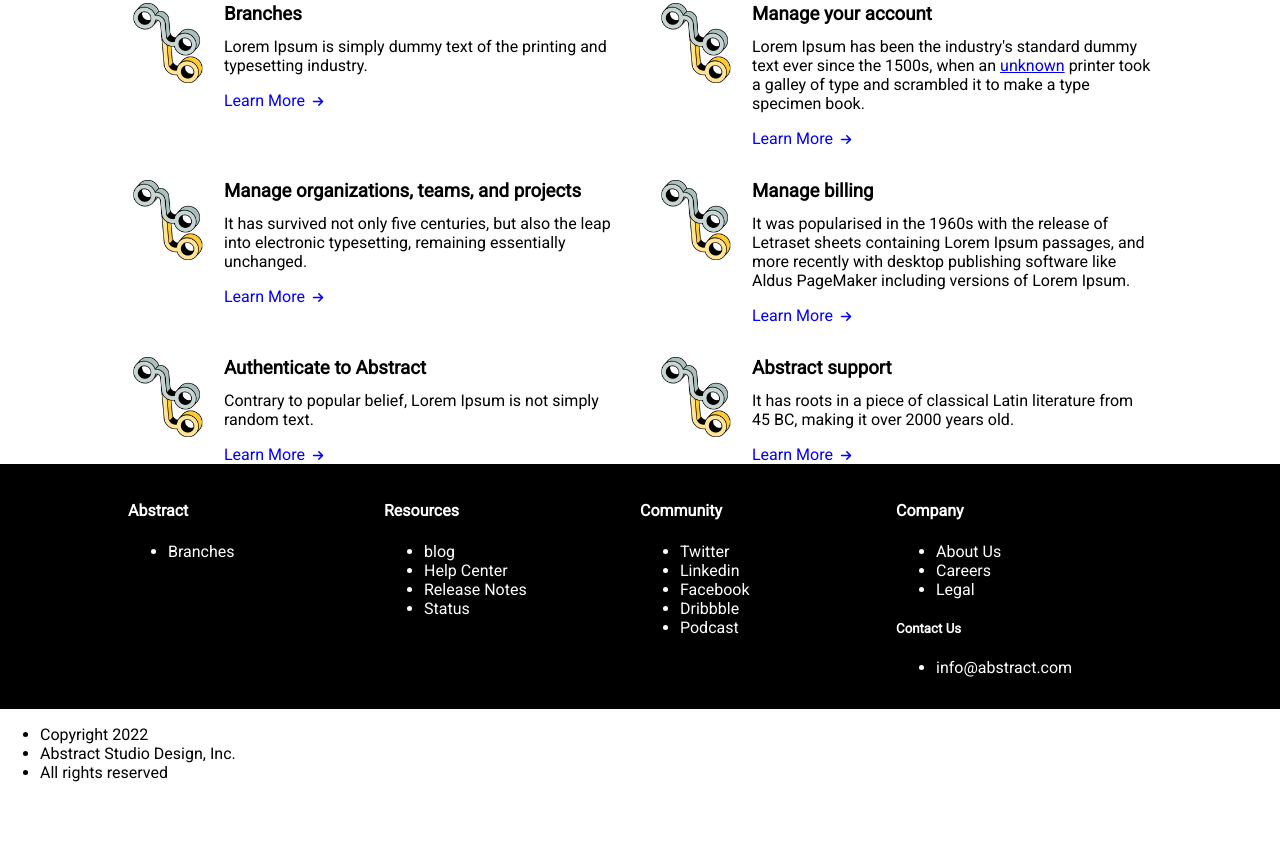
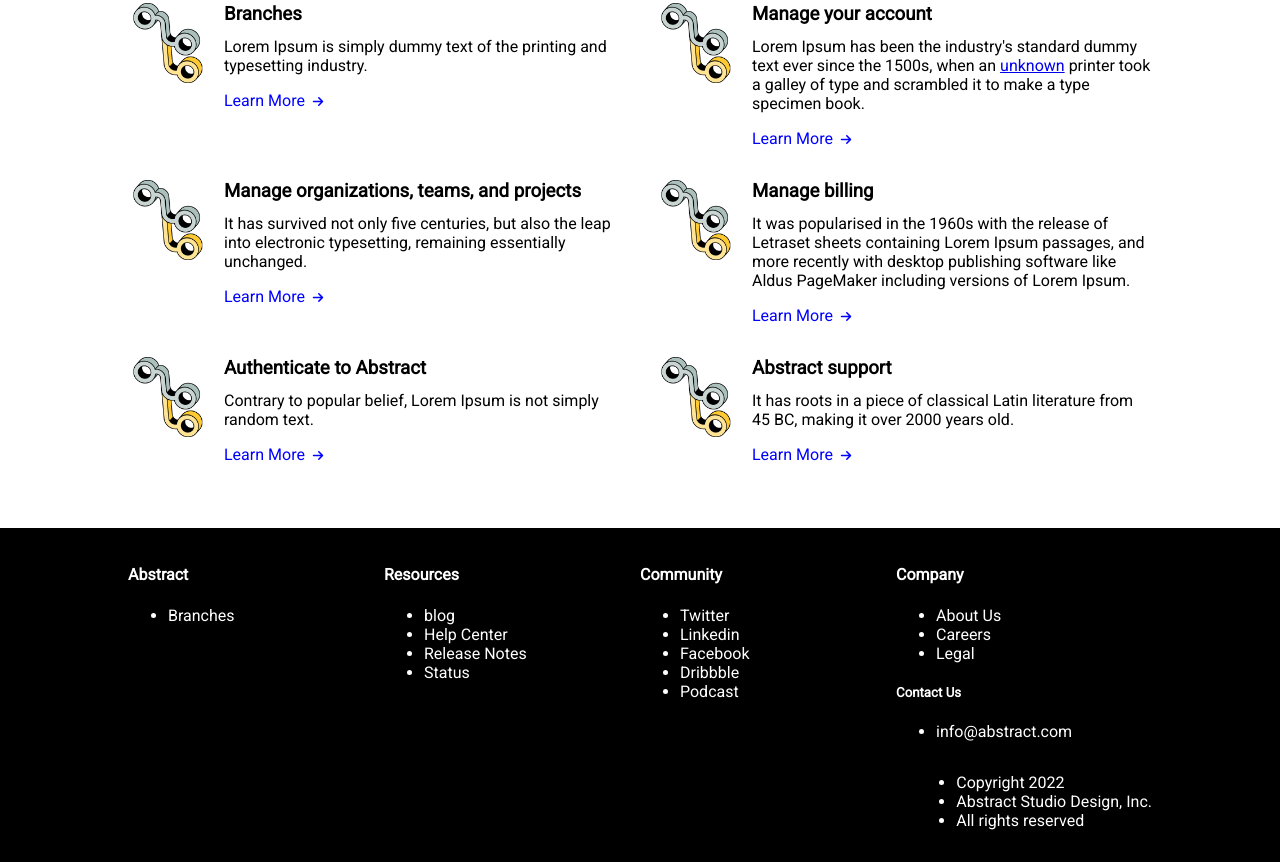
Before and after one commit to reindeer-7/wd-practice, a plain HTML site: page index.html in a window 1280 px wide. Shown: the part 404-1266 px from the top of the page. Before the commit the page ends 1202 px from the top, so only its background shows below. Drawn offline with Linux system fonts and the light colour scheme.

Commit message:
Add copyright styles.

```diff
--- a/css/base.css
+++ b/css/base.css
@@ -90,7 +90,6 @@
   color: blue;
 }
 
-
 .services {
   display: grid;
   grid-template-columns: 1fr;
@@ -100,16 +99,23 @@
   margin-top: 3rem;
   padding-left: 1rem;
   padding-right: 1rem;
+  margin-bottom: 2.5rem;
 }
 
 @media screen and (min-width: 48rem) {
   .services {
     grid-template-columns: 1fr 1fr;
-
-    width: 1024px;
+    width: 90%;
+    margin-bottom: 3rem;
   }
 }
 
+@media screen and (min-width: 64rem) {
+  .services {
+    width: 1024px;
+    margin-bottom: 4rem;
+  }
+}
 
 .card {
   display: flex;
@@ -178,11 +184,6 @@
 }
 
 .footer__container {
-  color: white;
-
-  display: grid;
-  grid-template-columns: 1fr 1fr;
-
   margin-left: auto;
   margin-right: auto;
   padding-left: 1rem;
@@ -191,7 +192,30 @@
 
 @media screen and (min-width: 48rem) {
   .footer__container {
-    grid-template-columns: 1fr 1fr 1fr 1fr;
+    width: 90%;
+  }
+}
+
+@media screen and (min-width: 64rem) {
+  .footer__container {
     width: 1024px;
   }
 }
+
+.footer__menu {
+  display: grid;
+  grid-template-columns: 1fr 1fr;
+  color: white;
+}
+
+@media screen and (min-width: 48rem) {
+  .footer__menu {
+    grid-template-columns: 1fr 1fr 1fr 1fr;
+  }
+}
+
+.footer__copyright {
+  display: flex;
+  justify-content: flex-end;
+  color: white;
+}
--- a/index.html
+++ b/index.html
@@ -128,6 +128,7 @@
 
     <footer>
       <div class="footer__container">
+        <div class="footer__menu">
           <div>
             <h4>Abstract</h4>
             <ul>
@@ -170,12 +171,16 @@
             </ul>
           </div>
         </div>
-    </footer>
 
+        <div class="footer__copyright">
           <ul>
             <li>Copyright 2022</li>
             <li>Abstract Studio Design, Inc.</li>
             <li>All rights reserved</li>
           </ul>
+        </div>
+
+      </div>
+    </footer>
   </body>
 </html>
```
Lines whose indentation alone changed are shown as unchanged.
